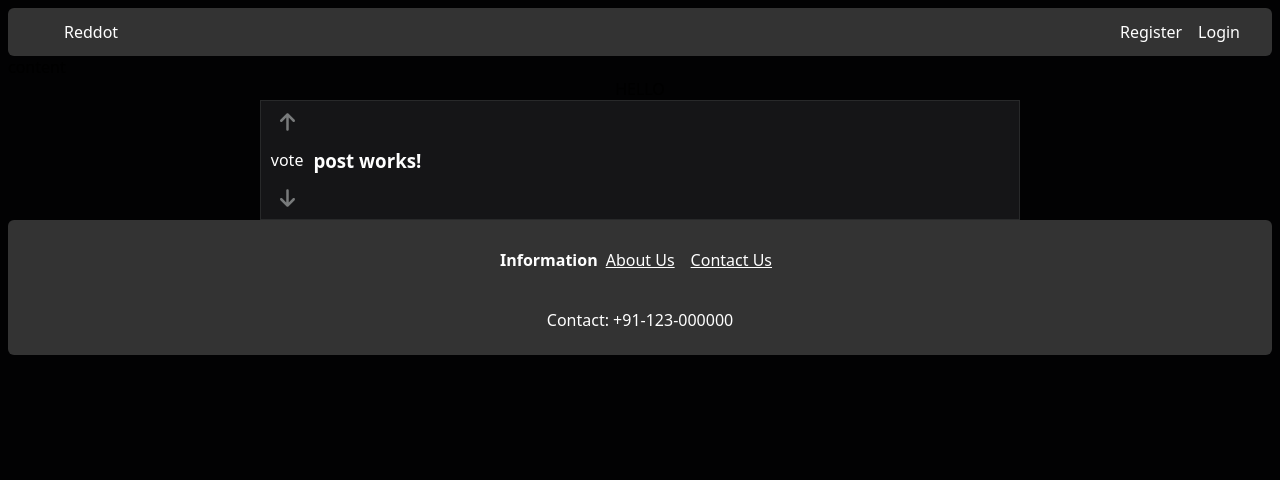
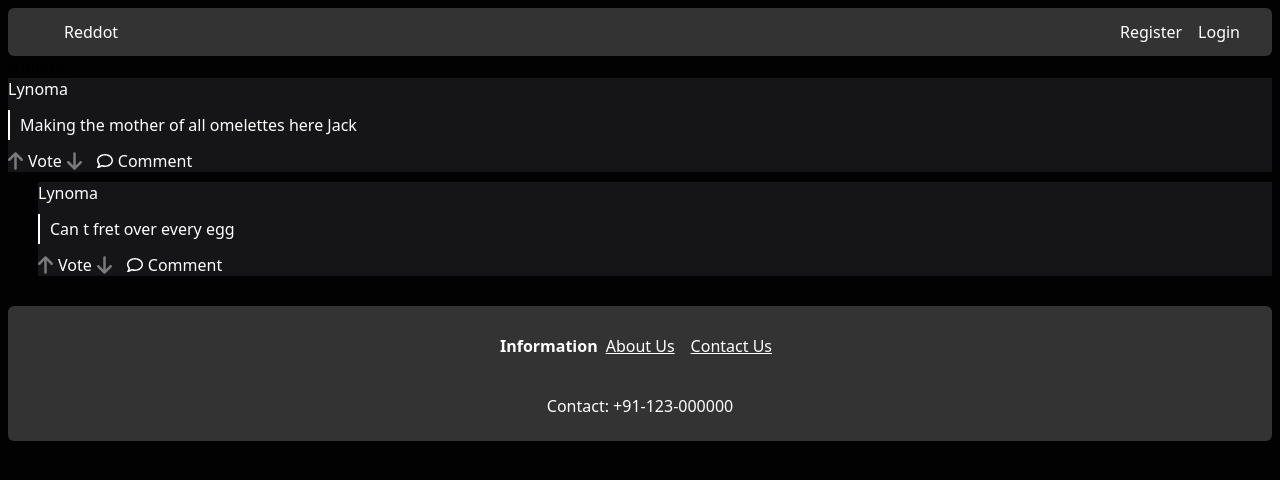
Before and after one commit to Mathi5/ReddotFront, an Angular app: page / in a window 1280 px wide. Shown: the top 480 px of the page. Built offline with nearby package versions, Linux system fonts and the light colour scheme.

Commit message:
add comment component

```diff
--- a/src/app/app.component.css
+++ b/src/app/app.component.css
@@ -5,3 +5,8 @@
   margin: 0;
   padding: 0;
 }
+
+.sub-comment {
+  margin-left: 30px;
+  margin-top: 10px;
+}
--- a/src/app/app.component.html
+++ b/src/app/app.component.html
@@ -3,7 +3,9 @@
     <p>content</p>
   </div>
   <div class="container">
-    HELLO
-    <app-post></app-post>
+    <app-comment [text]="comment1"></app-comment>
+    <div class="sub-comment">
+      <app-comment [text]="comment2"></app-comment>
+    </div>
   </div>
 </div>
--- a/src/app/app.component.ts
+++ b/src/app/app.component.ts
@@ -7,4 +7,6 @@ import { Component } from '@angular/core';
 })
 export class AppComponent {
   title = 'ProjectNodeFront';
+  comment1 = 'Making the mother of all omelettes here Jack';
+  comment2 = 'Can t fret over every egg';
 }
--- /dev/null
+++ b/src/app/components/comment/comment.component.css
@@ -0,0 +1,74 @@
+.comment-container {
+    min-height: 30px;
+    width: 100%;
+    background: #151517;
+    display: flex;
+    flex-direction: column;
+    align-items: left;
+    color: white;
+}
+
+.middle-content {
+    display: flex;
+    flex-direction: row;
+    align-items: center;
+    margin-top: 10px;
+    margin-bottom: 10px;
+}
+
+.side-bar {
+    margin-right: 10px;
+}
+
+.user {
+    display: flex;
+    flex-direction: row;
+    align-items: left;
+}
+
+.white-bar {
+    width: 2px;
+    height: 30px;
+    background-color: white;
+}
+
+.comment-content {
+    width: 100%;
+    text-align: left;
+}
+
+.commands {
+    display: flex;
+    flex-direction: row;
+    align-items: left;
+}
+
+.hover-red:hover {
+    color: rgba(255, 94, 0, 0.5);
+}
+
+.red-icon {
+    color: rgb(255, 94, 0);
+}
+
+.hover-blue:hover {
+    color: rgb(0, 166, 255, 0.5);
+}
+
+.blue-icon {
+    color: rgb(0, 166, 255);
+}
+
+.grey-icon {
+    color: #787a7b;
+}
+
+.comment-icon {
+    margin-left: 15px;
+    margin-right: 5px;
+}
+
+.vote {
+    margin-left: 5px;
+    margin-right: 5px;
+}
--- /dev/null
+++ b/src/app/components/comment/comment.component.html
@@ -0,0 +1,34 @@
+<div class="comment-container">
+
+    <!--User-->
+  <div class="user">
+    <div class="user-icon">Lynoma</div>
+  </div>
+
+  <!--White bar and comment content-->
+  <div class="middle-content">
+    <div class="side-bar">
+      <div class="white-bar"></div>
+    </div>
+    <div class="comment">
+      <div class="comment-content">
+        {{ text }}
+      </div>
+    </div>
+  </div>
+
+  <!--Commands-->
+  <div class="commands">
+    <fa-icon *ngIf="isUpvoted" [icon]="faArrowUp" size="lg" class="red-icon" (click)="upvote()"></fa-icon>
+    <fa-icon *ngIf="!isUpvoted" [icon]="faArrowUp" size="lg" class="grey-icon hover-red" (click)="upvote()"></fa-icon>
+    <div class="vote">
+        Vote
+    </div>
+    <fa-icon *ngIf="isDownvoted" [icon]="faArrowDown" size="lg" class="blue-icon" (click)="downvote()"></fa-icon>
+    <fa-icon *ngIf="!isDownvoted" [icon]="faArrowDown" size="lg" class="grey-icon hover-blue" (click)="downvote()"></fa-icon>
+    <fa-icon [icon]="faComment" class="comment-icon"></fa-icon>
+    <div class="comment">
+        Comment
+    </div>
+  </div>
+</div>
--- /dev/null
+++ b/src/app/components/comment/comment.component.ts
@@ -0,0 +1,28 @@
+import { Component, Input } from '@angular/core';
+import { faComment } from '@fortawesome/free-regular-svg-icons';
+import { faArrowDown, faArrowUp } from '@fortawesome/free-solid-svg-icons';
+
+@Component({
+  selector: 'app-comment',
+  templateUrl: './comment.component.html',
+  styleUrls: ['./comment.component.css']
+})
+export class CommentComponent {
+
+  faArrowUp = faArrowUp;
+  faArrowDown = faArrowDown;
+  faComment = faComment;
+  isUpvoted = false;
+  isDownvoted = false;
+  @Input() text = "";
+
+  upvote() {
+    this.isUpvoted = true;
+    this.isDownvoted = false;
+  }
+
+  downvote() {
+    this.isUpvoted = false;
+    this.isDownvoted = true;
+  }
+}
--- a/src/app/components/footer/footer.component.css
+++ b/src/app/components/footer/footer.component.css
@@ -3,6 +3,7 @@
   color: #fff;
   padding: 0.5rem;
   margin: 0;
+  margin-top: 30px;
   border-radius: 6px;
 }
 
--- a/src/app/components/post/post.component.css
+++ b/src/app/components/post/post.component.css
@@ -6,6 +6,7 @@
     margin: auto;
     color: white;
     text-align: left;
+    padding: 10px;
 }
 
 .post-container:hover {
--- a/src/app/components/post/post.component.html
+++ b/src/app/components/post/post.component.html
@@ -11,6 +11,7 @@
     </div>
     <div class="title">
       <h3>post works!</h3>
+      <img src="https://i.redd.it/mlimrrfl8cxa1.jpg">
     </div>
   </div>
 </div>
--- a/src/app/components/post/post.component.ts
+++ b/src/app/components/post/post.component.ts
@@ -11,6 +11,7 @@ export class PostComponent {
   faArrowDown = faArrowDown;
   isUpvoted = false;
   isDownvoted = false;
+https: any;
 
   upvote() {
     this.isUpvoted = true;
```
Also changed, not shown: src/app/app.module.ts (+4 -3 lines), 1 other file (tests, documents, lock files or other folders).
